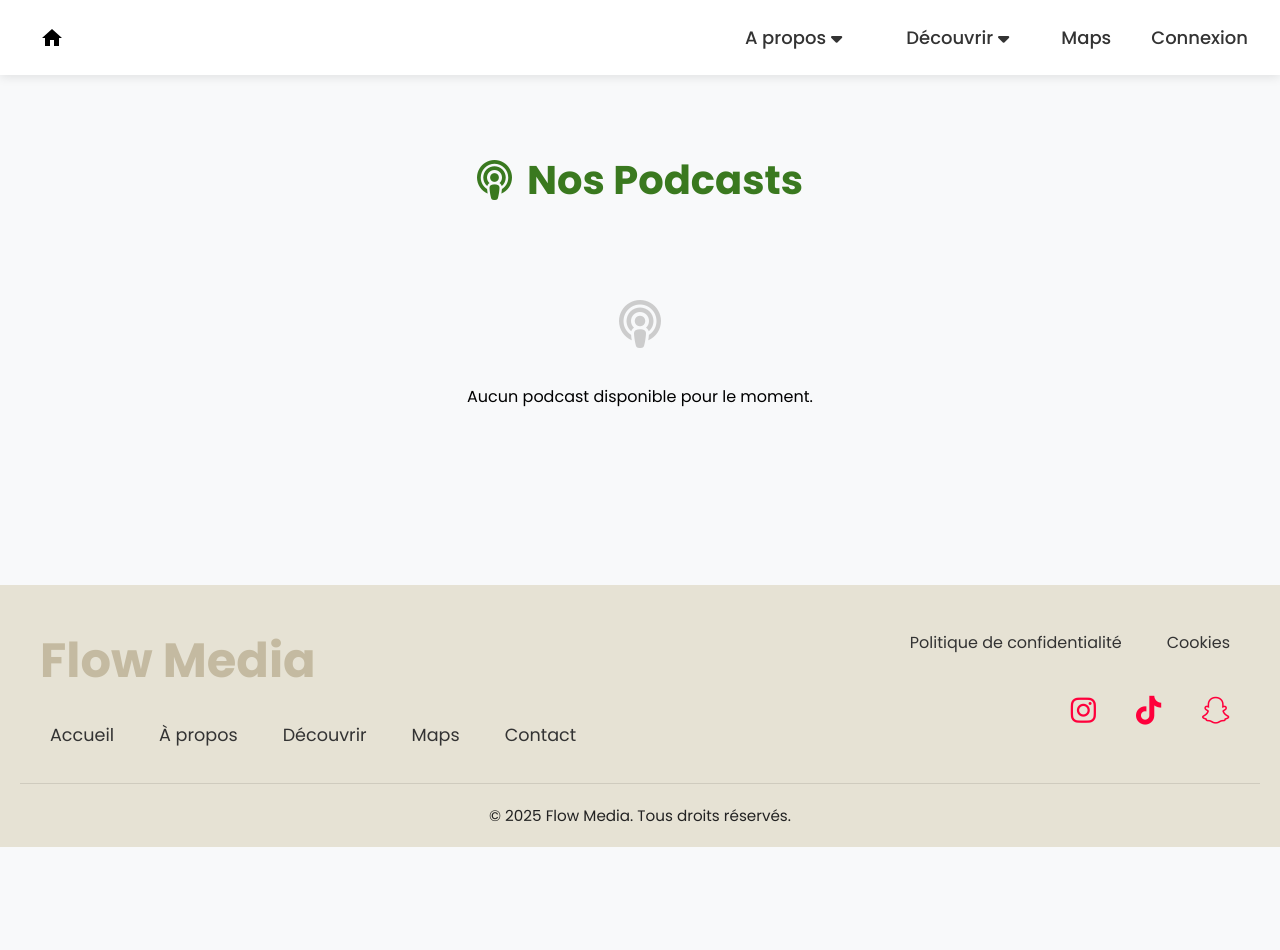
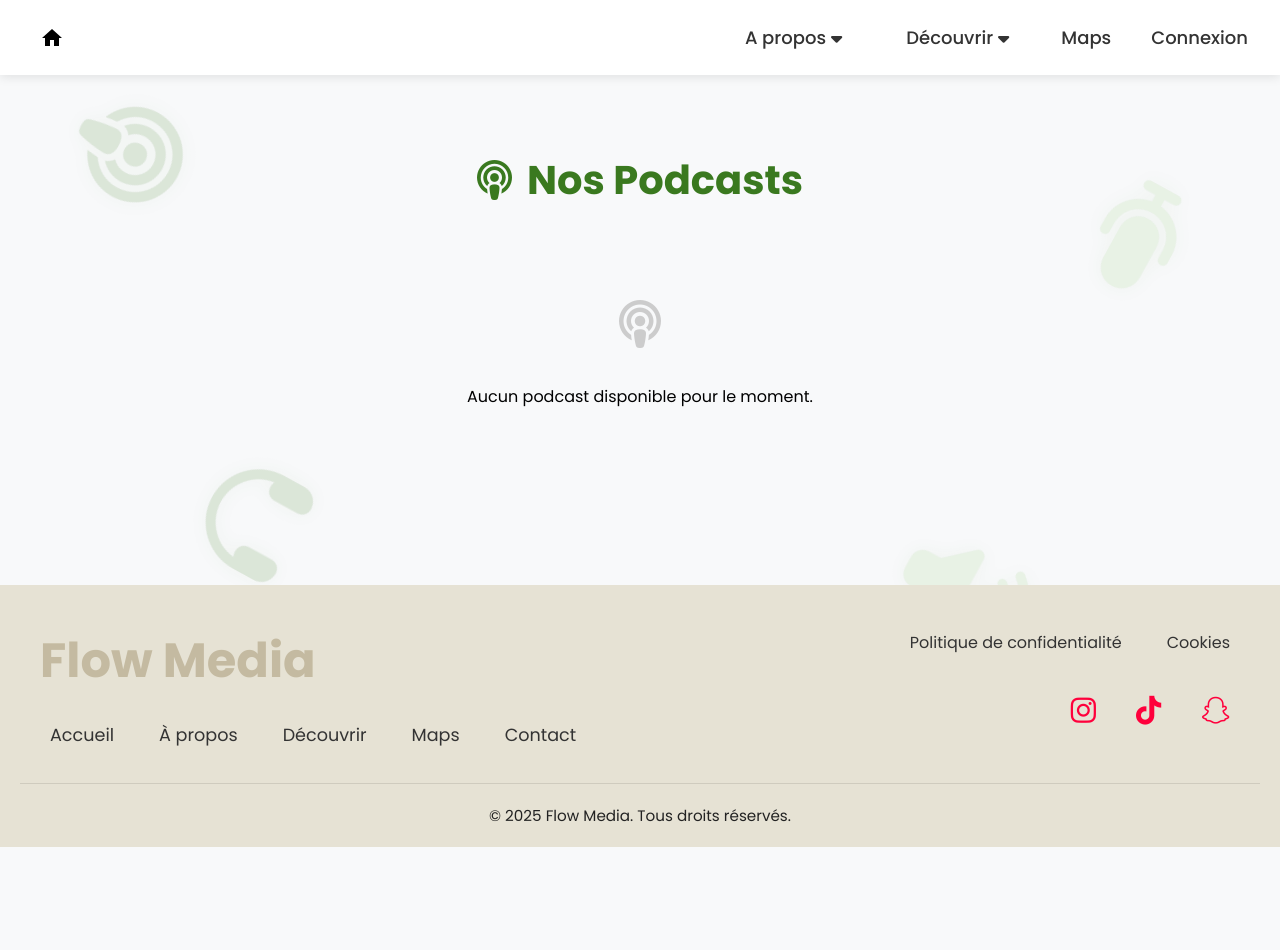
Before and after one commit to michel-DC/Flow-Media, a PHP site: page /pages/podcast/index.php in a window 1280 px wide. Run offline with PHP 8.4, Linux system fonts and the light colour scheme; data that the repository does not hold is empty.

Commit message:
Add floating elements to activities and podcast pages for enhanced visual appeal
- Updated activities/index.php and podcast/index.php to include a new section with floating elements, improving the overall user interface.
- Introduced CSS styles for floating elements, including animations and positioning, to create a dynamic background effect.
- Adjusted color schemes for floating elements to align with the existing design aesthetics.

```diff
--- a/pages/podcast/index.php
+++ b/pages/podcast/index.php
@@ -181,11 +181,79 @@ $num_podcasts = mysqli_num_rows($result);
                 grid-template-columns: 1fr;
             }
         }
+
+        .floating-elements {
+            position: fixed;
+            top: 0;
+            left: 0;
+            width: 100%;
+            height: 100%;
+            pointer-events: none;
+            z-index: -1;
+        }
+
+        .floating-element {
+            position: absolute;
+            font-size: clamp(3rem, 8vw, 8rem);
+            opacity: 0.15;
+            animation: float 20s linear infinite;
+            color: var(--primary-color);
+            filter: drop-shadow(0 0 10px rgba(58, 121, 31, 0.3));
+        }
+
+        .floating-element:nth-child(1) {
+            top: 10%;
+            left: 5%;
+            animation-delay: 0s;
+            color: var(--primary-color);
+        }
+
+        .floating-element:nth-child(2) {
+            top: 20%;
+            right: 10%;
+            animation-delay: -5s;
+            color: var(--secondary-color);
+        }
+
+        .floating-element:nth-child(3) {
+            bottom: 30%;
+            left: 15%;
+            animation-delay: -10s;
+            color: var(--primary-color);
+        }
+
+        .floating-element:nth-child(4) {
+            bottom: 20%;
+            right: 20%;
+            animation-delay: -15s;
+            color: var(--secondary-color);
+        }
+
+        @keyframes float {
+            0% {
+                transform: translate(0, 0) rotate(0deg) scale(1);
+            }
+
+            50% {
+                transform: translate(30px, 30px) rotate(180deg) scale(1.1);
+            }
+
+            100% {
+                transform: translate(0, 0) rotate(360deg) scale(1);
+            }
+        }
     </style>
 </head>
 
 <body>
     <?php include '../../includes/layout/navbar.php' ?>
+
+    <div class="floating-elements">
+        <i class="fas fa-podcast floating-element"></i>
+        <i class="fas fa-microphone floating-element"></i>
+        <i class="fas fa-headphones floating-element"></i>
+        <i class="fas fa-volume-up floating-element"></i>
+    </div>
 
     <h1 class="page-title">
         <i class="fas fa-podcast"></i>
```
Also changed, not shown: pages/activites/index.php (+69 -1 lines).
